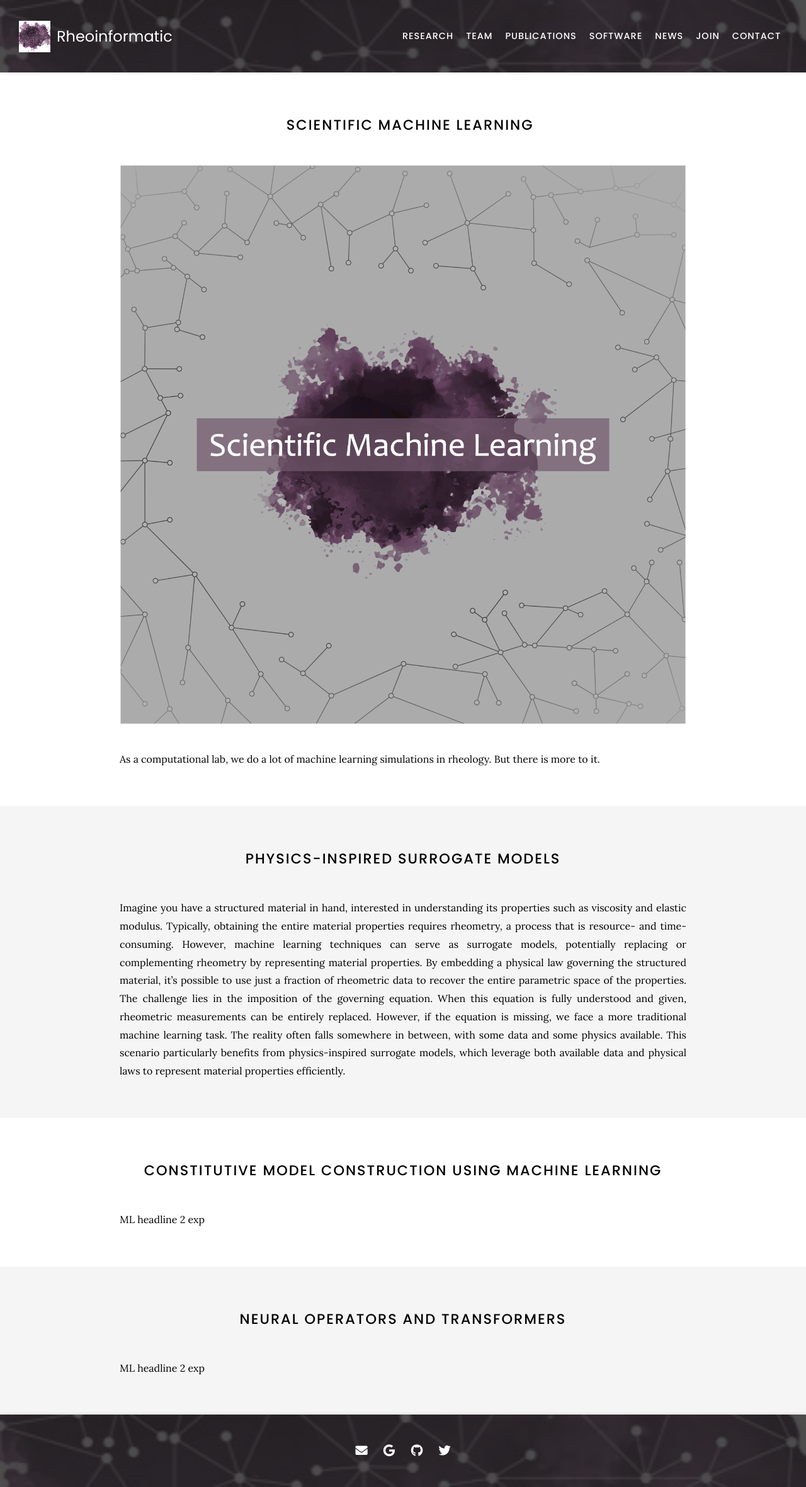
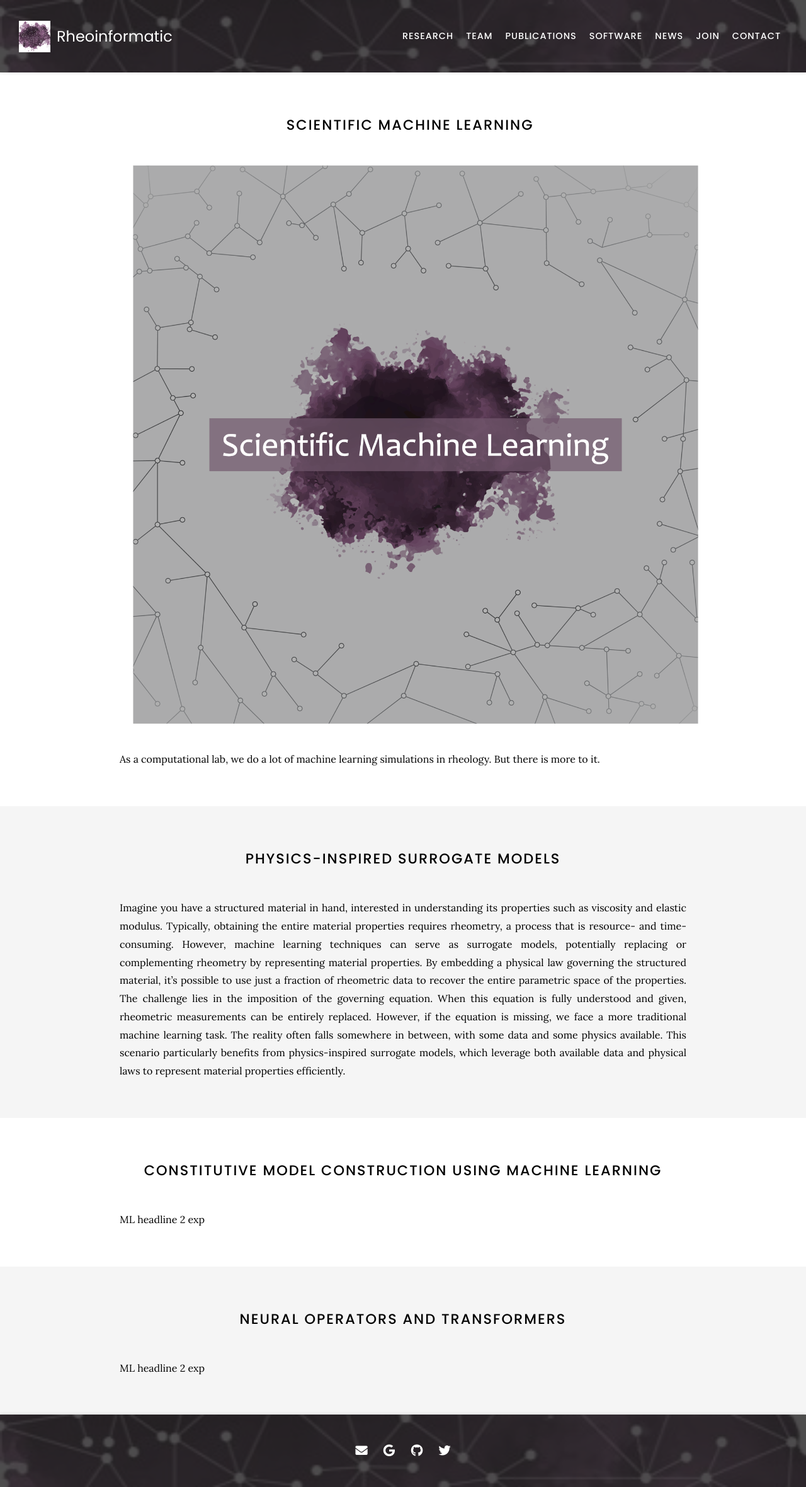
Before and after one commit to procf/procf.github.io, a Jekyll site: the page built from research/ml/index.md, in a window 1280 px wide. Shown: the whole page at 63% size. Built offline with Jekyll 4.4.1, drawn with Linux system fonts in a browser that asks for light colours; nearby versions of some CDN libraries.

Commit message:
co images

```diff
--- a/css/feature.scss
+++ b/css/feature.scss
@@ -23,7 +23,19 @@
     }
   }
 
+  &:nth-child(odd) {
+    .feature_image {
+      order: -1;
+      margin-right: 40px;
+    }
+  }
 
+  &:nth-child(even) {
+    .feature_image {
+      order: 1;
+      margin-left: 40px;
+    }
+  }
 
   .feature_headline {
     // color: $dark-accent;
```
